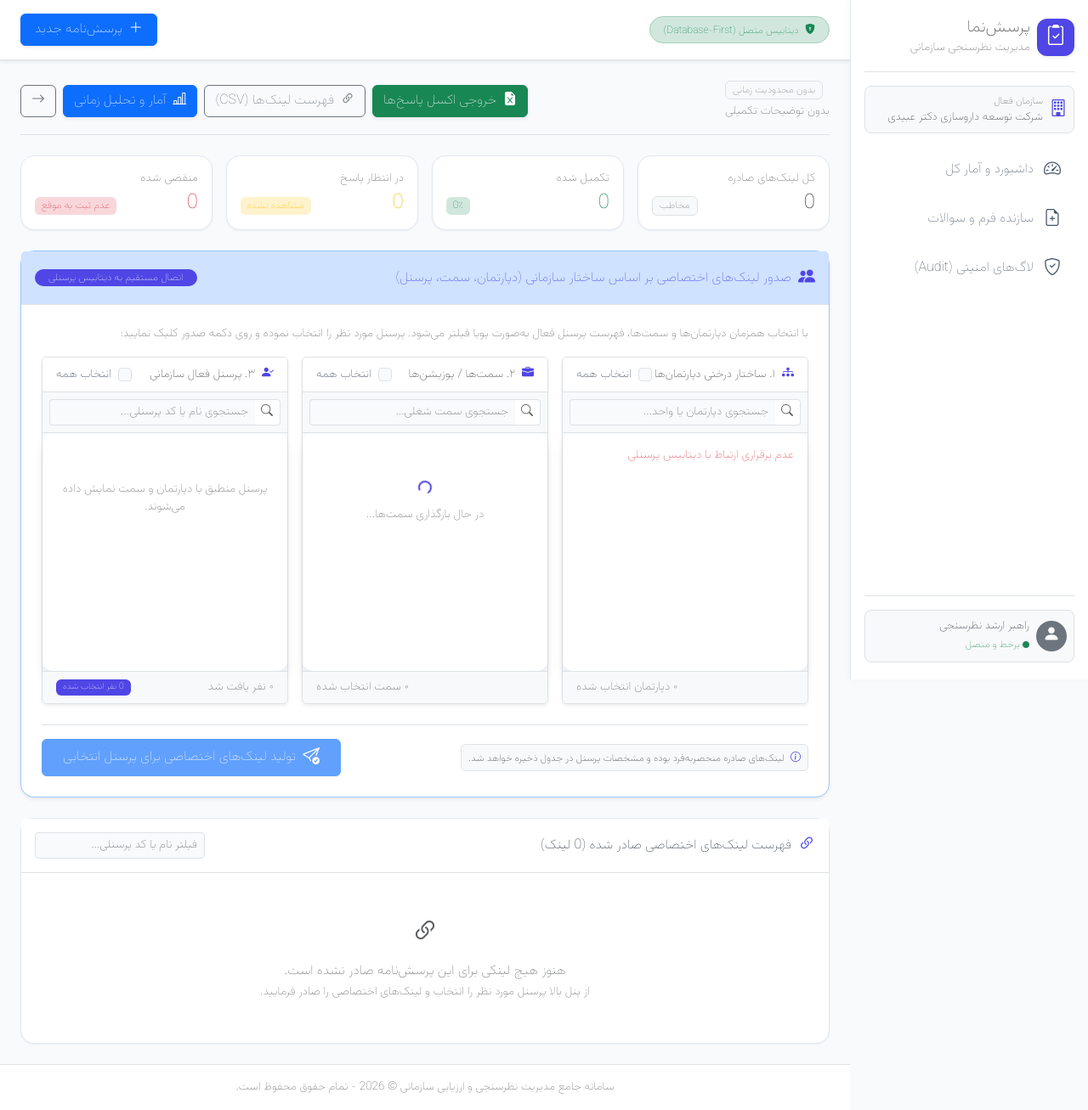
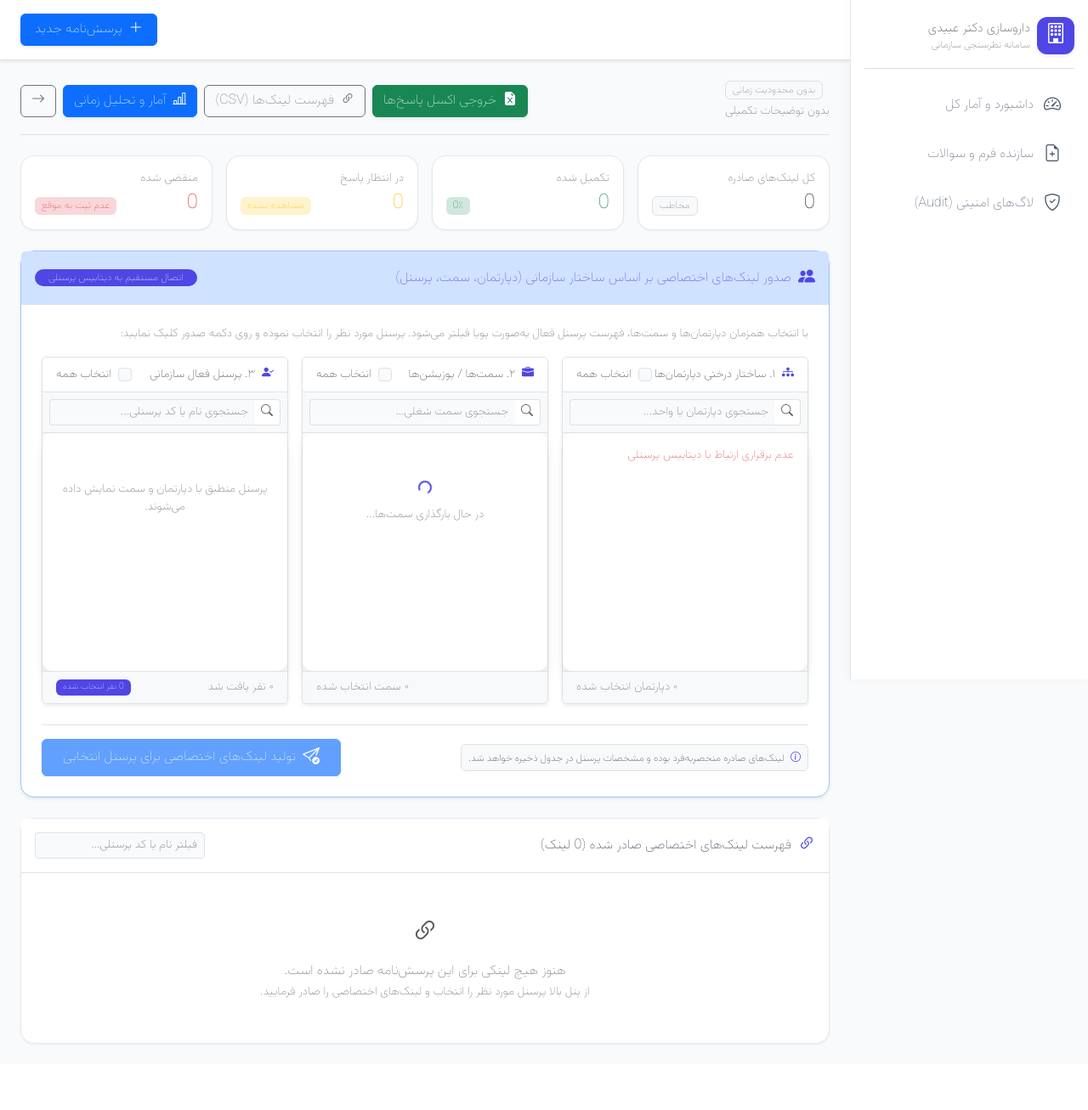
Before and after one commit to ali-keshvari/EnterpriseSurveySystem, an ASP.NET MVC app: template EnterpriseSurveySystem/Views/Admin/Details.cshtml in a window 1280 px wide. Shown: the whole page at 85% size. After the commit the page ends 1230 px from the top, so only its background shows below. Run offline with ASP.NET Core 8 and stand-ins for ASP.NET MVC 5, Linux system fonts and the light colour scheme; the template is opened without the code that fills it, so the values that code supplies are empty; the project's own start-up code is not run, and a stand-in starts its controllers and pages; database files in the repository are not loaded; some libraries are stand-ins or nearby versions.

Commit message:
Remove mock brand header, database status badge, admin profile card, and footer

```diff
--- a/EnterpriseSurveySystem/Views/Shared/_Layout.cshtml
+++ b/EnterpriseSurveySystem/Views/Shared/_Layout.cshtml
@@ -3,7 +3,7 @@
 <head>
     <meta charset="utf-8" />
     <meta content="width=device-width, initial-scale=1.0" name="viewport" />
-    <title>@ViewBag.Title - سامانه جامع نظرسنجی و ارزیابی سازمانی (پرسش‌نما)</title>
+    <title>@ViewBag.Title - سامانه جامع نظرسنجی و ارزیابی سازمانی</title>
 
     <!-- 100% Local Bootstrap 5.3.3 RTL & Custom Styles -->
     <link href="~/Content/bootstrap/bootstrap.rtl.min.css" rel="stylesheet" />
@@ -14,23 +14,14 @@
     <!-- Sidebar (Right) -->
     <aside class="app-sidebar" id="appSidebar">
         <div>
-            <!-- Brand -->
+            <!-- Organization Header -->
             <div class="d-flex align-items-center gap-2 pb-3 mb-3 border-bottom">
                 <div class="stat-icon bg-primary text-white shadow-sm" style="width: 2.75rem; height: 2.75rem;">
-                    <i class="bi bi-clipboard2-check fs-4"></i>
+                    <i class="bi bi-building fs-4"></i>
                 </div>
-                <div>
-                    <h5 class="mb-0 fw-bold text-dark">پرسش‌نما</h5>
-                    <small class="text-muted">مدیریت نظرسنجی سازمانی</small>
-                </div>
-            </div>
-
-            <!-- Active Organization Badge -->
-            <div class="p-2 mb-3 bg-light rounded-3 border d-flex align-items-center gap-2">
-                <i class="bi bi-building text-primary fs-5"></i>
                 <div class="overflow-hidden">
-                    <small class="text-muted d-block" style="font-size: 0.75rem;">سازمان فعال</small>
-                    <span class="fw-bold text-dark text-truncate d-block" style="font-size: 0.85rem;">شرکت توسعه داروسازی دکتر عبیدی</span>
+                    <span class="fw-bold text-dark text-truncate d-block" style="font-size: 0.95rem;">داروسازی دکتر عبیدی</span>
+                    <small class="text-muted d-block" style="font-size: 0.75rem;">سامانه نظرسنجی سازمانی</small>
                 </div>
             </div>
 
@@ -50,19 +41,6 @@
                 </a>
             </nav>
         </div>
-
-        <!-- Sidebar Footer -->
-        <div class="pt-3 border-top">
-            <div class="d-flex align-items-center gap-2 p-2 bg-light rounded-3 border">
-                <div class="rounded-circle bg-secondary text-white d-flex align-items-center justify-center" style="width: 2.25rem; height: 2.25rem;">
-                    <i class="bi bi-person-fill fs-5 m-auto"></i>
-                </div>
-                <div class="overflow-hidden">
-                    <span class="fw-bold d-block text-truncate" style="font-size: 0.85rem;">راهبر ارشد نظرسنجی</span>
-                    <small class="text-success" style="font-size: 0.75rem;"><i class="bi bi-circle-fill" style="font-size: 0.5rem;"></i> برخط و متصل</small>
-                </div>
-            </div>
-        </div>
     </aside>
 
     <!-- Main Content Area -->
@@ -73,11 +51,6 @@
                 <button class="btn btn-outline-secondary d-lg-none" type="button" onclick="document.getElementById('appSidebar').classList.toggle('show')">
                     <i class="bi bi-list fs-5"></i>
                 </button>
-                <div class="d-none d-md-block">
-                    <span class="badge bg-success-subtle text-success border border-success-subtle px-3 py-2 rounded-pill">
-                        <i class="bi bi-shield-lock-fill me-1"></i> دیتابیس متصل (Database-First)
-                    </span>
-                </div>
             </div>
 
             <div class="d-flex align-items-center gap-2">
@@ -110,11 +83,6 @@
 
             @RenderBody()
         </main>
-
-        <!-- Footer -->
-        <footer class="bg-white border-top py-3 px-4 text-center text-muted" style="font-size: 0.85rem;">
-            سامانه جامع مدیریت نظرسنجی و ارزیابی سازمانی &copy; @DateTime.Now.Year - تمام حقوق محفوظ است.
-        </footer>
     </div>
 
     <!-- 100% Local jQuery & Bootstrap 5 Bundle JS -->
--- a/EnterpriseSurveySystem/Views/Shared/_RespondentLayout.cshtml
+++ b/EnterpriseSurveySystem/Views/Shared/_RespondentLayout.cshtml
@@ -16,10 +16,10 @@
         <div class="container d-flex align-items-center justify-content-between">
             <div class="d-flex align-items-center gap-2">
                 <div class="stat-icon bg-primary text-white" style="width: 2.25rem; height: 2.25rem; font-size: 1.25rem;">
-                    <i class="bi bi-clipboard2-check"></i>
+                    <i class="bi bi-building"></i>
                 </div>
                 <div>
-                    <h6 class="mb-0 fw-bold">پرسش‌نما</h6>
+                    <h6 class="mb-0 fw-bold">داروسازی دکتر عبیدی</h6>
                     <small class="text-muted" style="font-size: 0.75rem;">سامانه پاسخ‌دهی به نظرسنجی سازمانی</small>
                 </div>
             </div>
```
